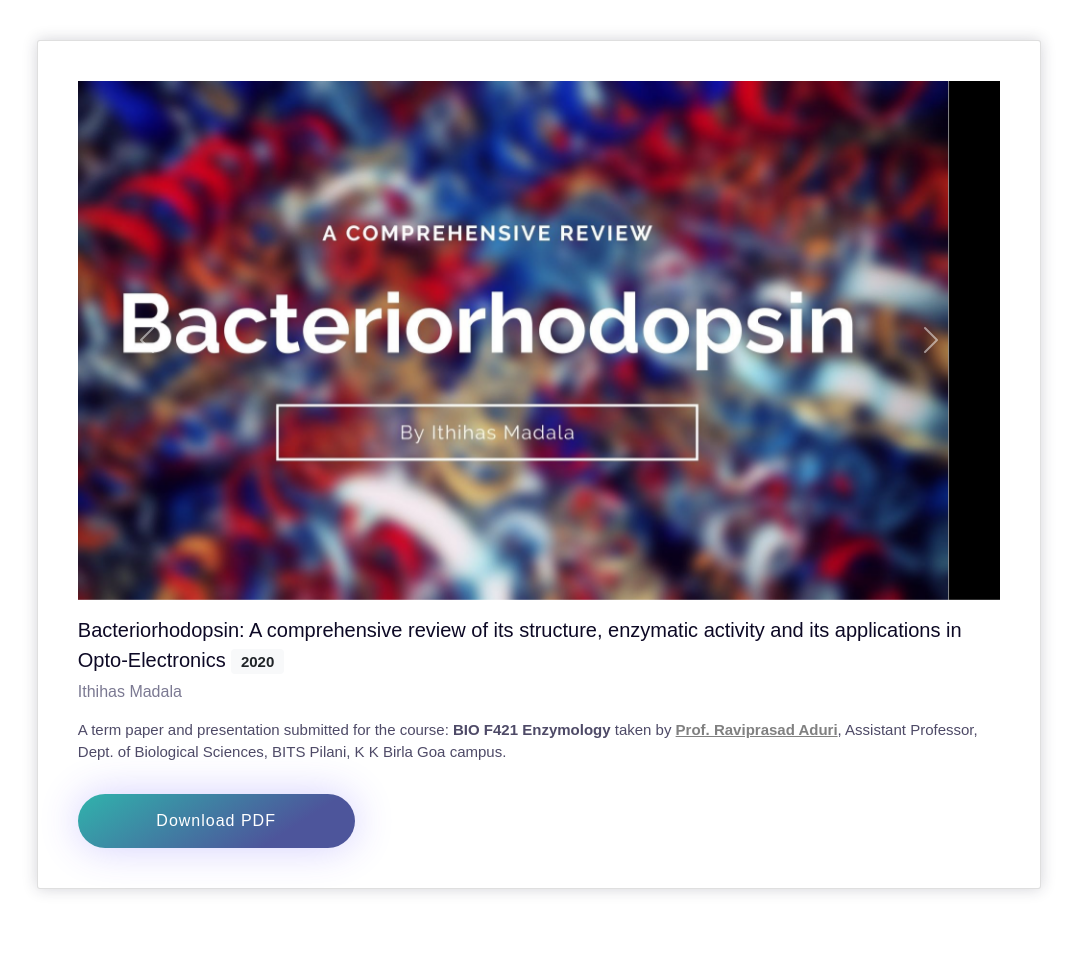
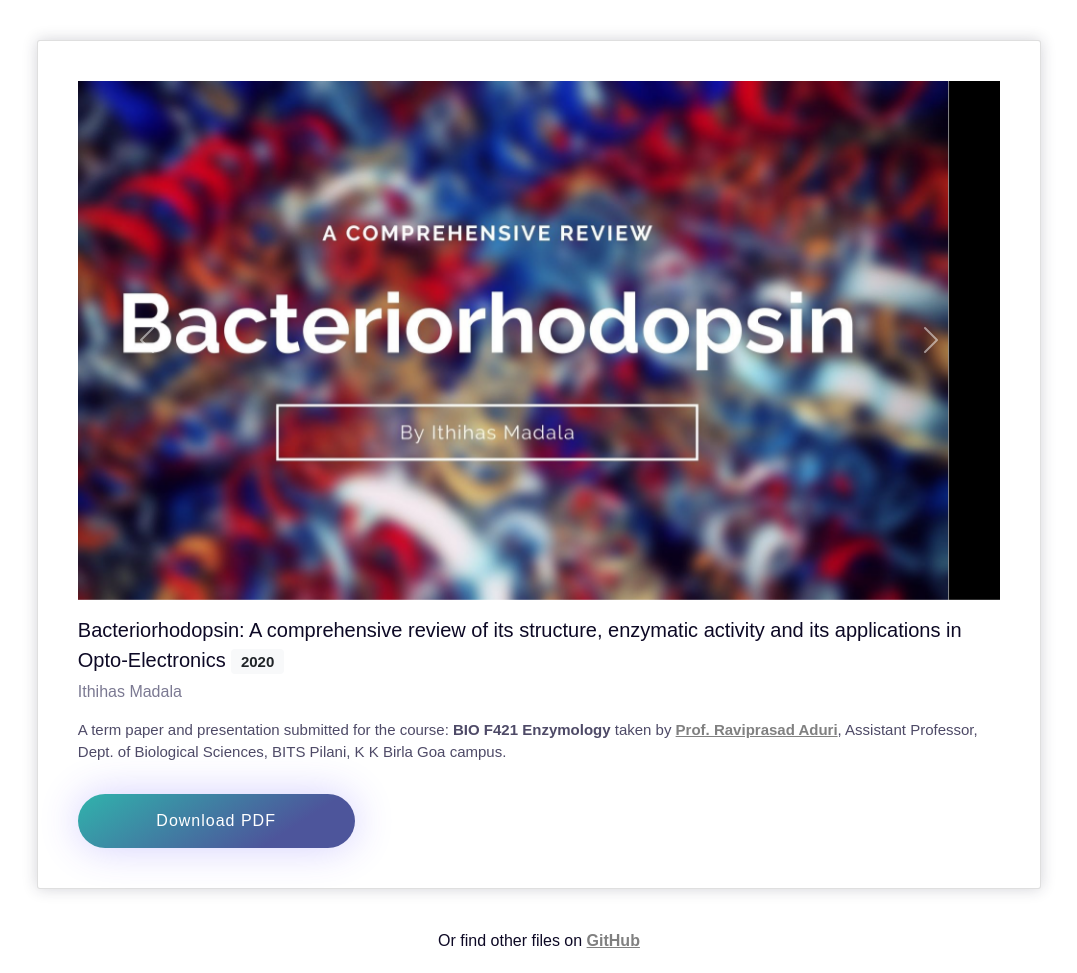
Before and after one commit to ithihasmadala/Bacteriorhodopsin, a plain HTML site: page index.html in a window 1280 px wide. Shown: the whole page, without its empty margins (101-1178 px from the left). Before the commit the page ends 929 px from the top, so only its background shows below. Drawn offline with nearby package versions, Linux system fonts and the light colour scheme.

Commit message:
Minor refinements & Updated Readme

```diff
--- a/index.html
+++ b/index.html
@@ -94,6 +94,9 @@
         </div>
         <a href="https://github.com/ithihasmadala/bacteriorhodopsin/raw/master/Bacteriorhodopsin-Term%20Paper_compressed.pdf" class="card__button" target="_blank">Download PDF</a>
       </div>
+      <div class="card__comments">
+        Or find other files on <b><a href="https://github.com/ithihasmadala/bacteriorhodopsin" target="_blank">GitHub</a></b>
+      </div>
     </div>
 
 
--- a/main.css
+++ b/main.css
@@ -57,10 +57,13 @@
 }
 .card__comments {
   color: #0d0925;
-  margin-bottom: 10px;
+  margin-bottom: 20px;
   display: block;
   font-weight: 500;
   font-family: poppins,sans-serif;
+  justify-content: center;
+  text-align: center;
+
 }
 .card__text {
   font-size: 15px;
```
Also changed, not shown: 1 other file.
